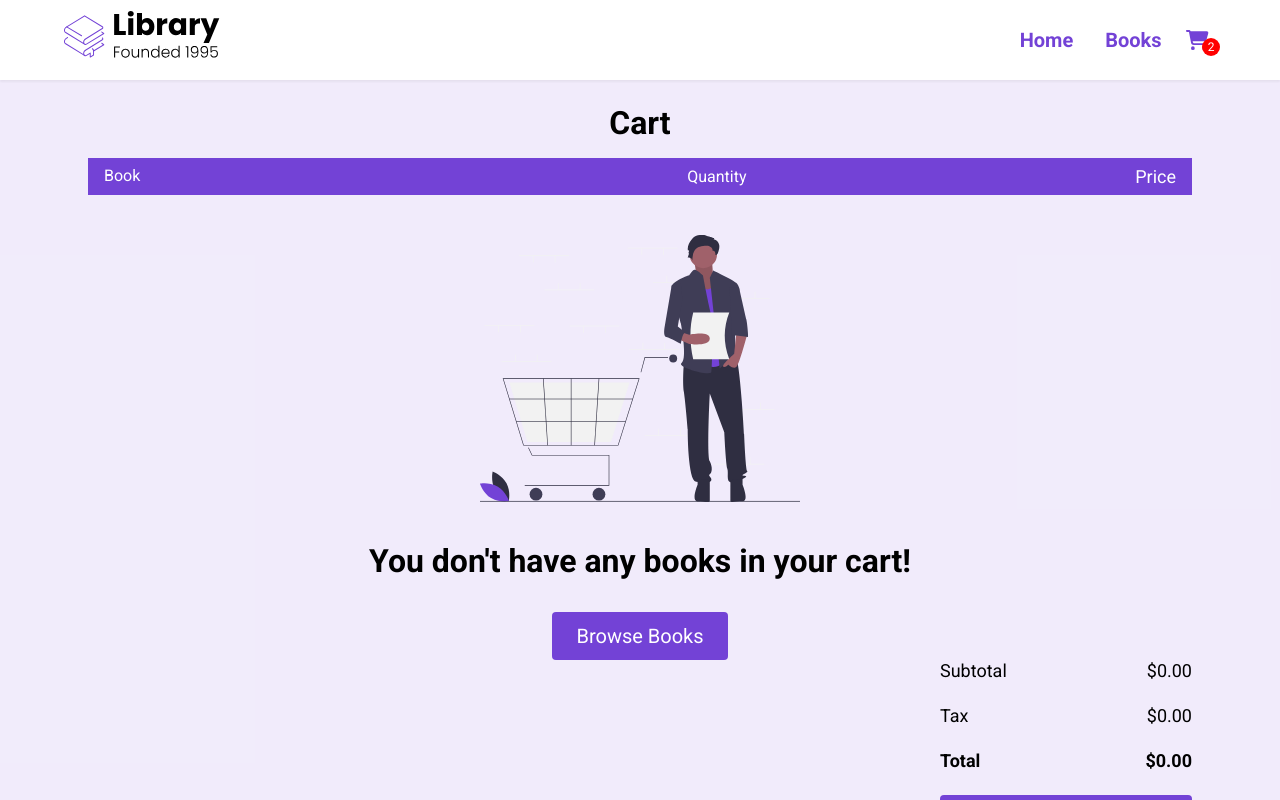
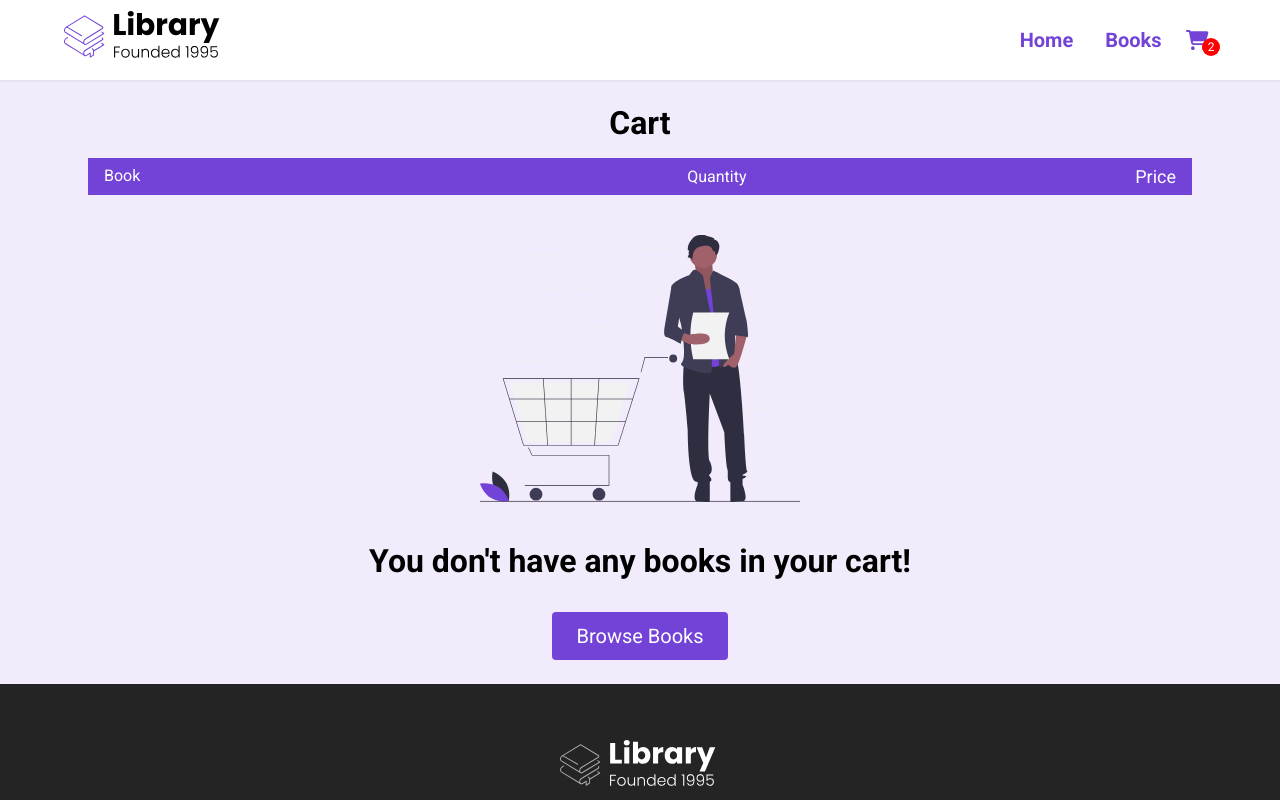
Before and after one commit to funkygoose/react-library, a React (Create React App) app: page /cart in a window 1280 px wide. Shown: the top 800 px of the page. Built offline with nearby package versions, Linux system fonts and the light colour scheme.

Commit message:
initial commit

```diff
--- a/src/pages/Cart.jsx
+++ b/src/pages/Cart.jsx
@@ -72,6 +72,7 @@ const Cart = ({ cart, changeQuantity, removeItem }) => {
                   );
                 })}
               </div>
+              {cart.length === 0 && (
                 <div className="cart__empty">
                   <img src={EmptyCart} alt="" className="cart__empty--img" />
                   <h2>You don't have any books in your cart!</h2>
@@ -79,7 +80,9 @@ const Cart = ({ cart, changeQuantity, removeItem }) => {
                     <button className="btn">Browse Books</button>
                   </Link>
                 </div>
+              )}
             </div>
+            {cart.length > 0 && (
               <div className="total">
                 <div className="total__item total__sub--total">
                   <span>Subtotal</span>
@@ -100,6 +103,7 @@ const Cart = ({ cart, changeQuantity, removeItem }) => {
                   Proceeed to Checkout
                 </button>
               </div>
+            )}
           </div>
         </div>
       </main>
```
Lines whose indentation alone changed are shown as unchanged.
